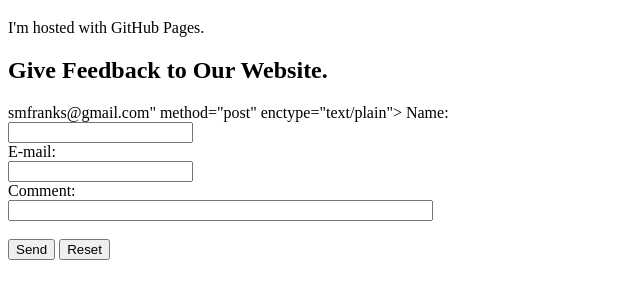
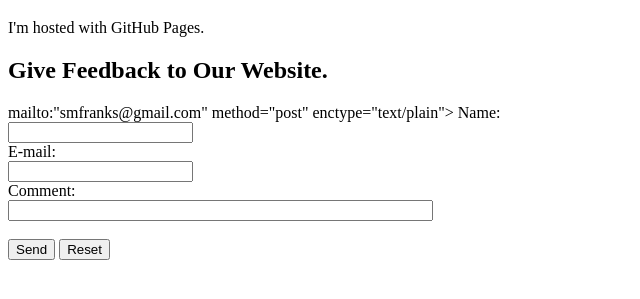
Before and after one commit to smfranksMBC/Week2, a plain HTML site: page index.html in a window 1280 px wide. Shown: the part 61-360 px from the top of the page, without its empty margins (0-640 px from the left). Drawn offline with Linux system fonts and the light colour scheme.

Commit message:
Update index.html

```diff
--- a/index.html
+++ b/index.html
@@ -4,7 +4,7 @@
 <body>
 <h1>Hello World</h1>
 <p>I'm hosted with GitHub Pages.</p>
-<h2>Give Feedback to Our Website.</h2>smfranks@gmail.com" method="post" enctype="text/plain">
+<h2>Give Feedback to Our Website.</h2>mailto:"smfranks@gmail.com" method="post" enctype="text/plain"></h2>
     Name:<br>
     <input type="text" name="name"><br>
     E-mail:<br>
```
